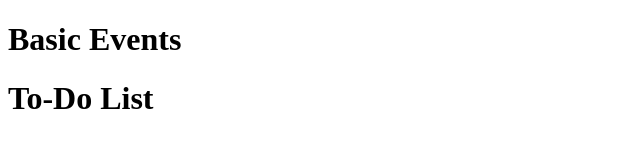
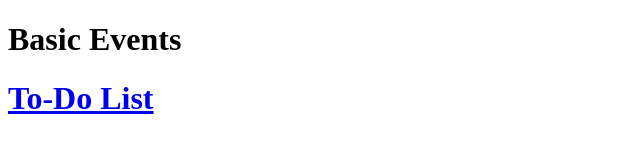
Before and after one commit to zekemntmr/it24-a, a plain HTML site: page index.html in a window 1280 px wide. Shown: the whole page, without its empty margins (0-640 px from the left). Drawn offline with Linux system fonts and the light colour scheme.

Commit message:
naa pay error somehow, d ma add ang task sa ubos

```diff
--- a/index.html
+++ b/index.html
@@ -6,7 +6,7 @@
     <title>Document</title>
 </head>
 <body>
-    <h1 a href="basic-events.html"> Basic Events </h1>
-    <h1 a href="todolist.html"> To-Do List </h1>
+    <h1 a href="basic-events.html">Basic Events</h1>
+    <h1><a href="todolist.html">To-Do List</h1>
 </body>
 </html>
```
Also changed, not shown: todolist.html (+2 -2 lines).
